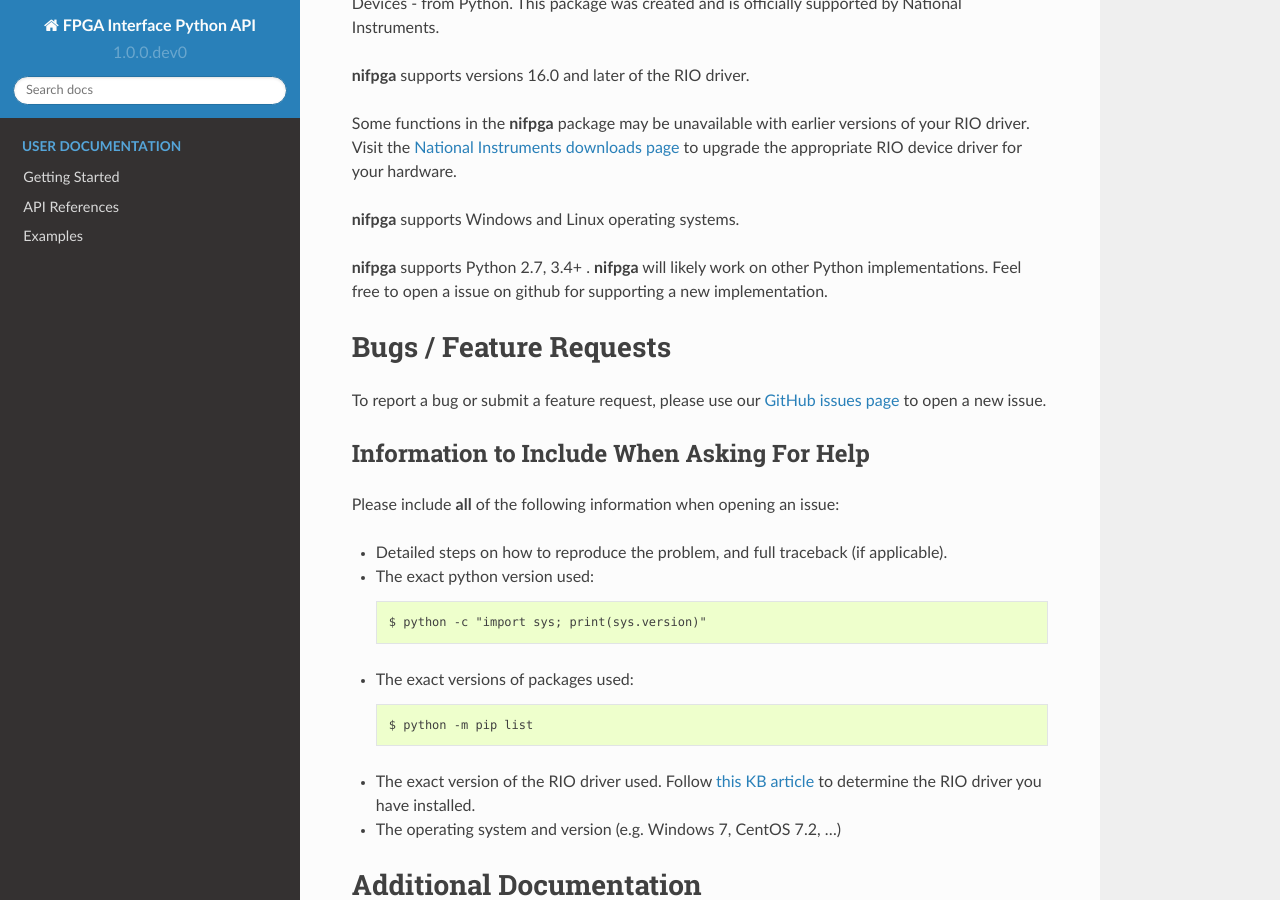
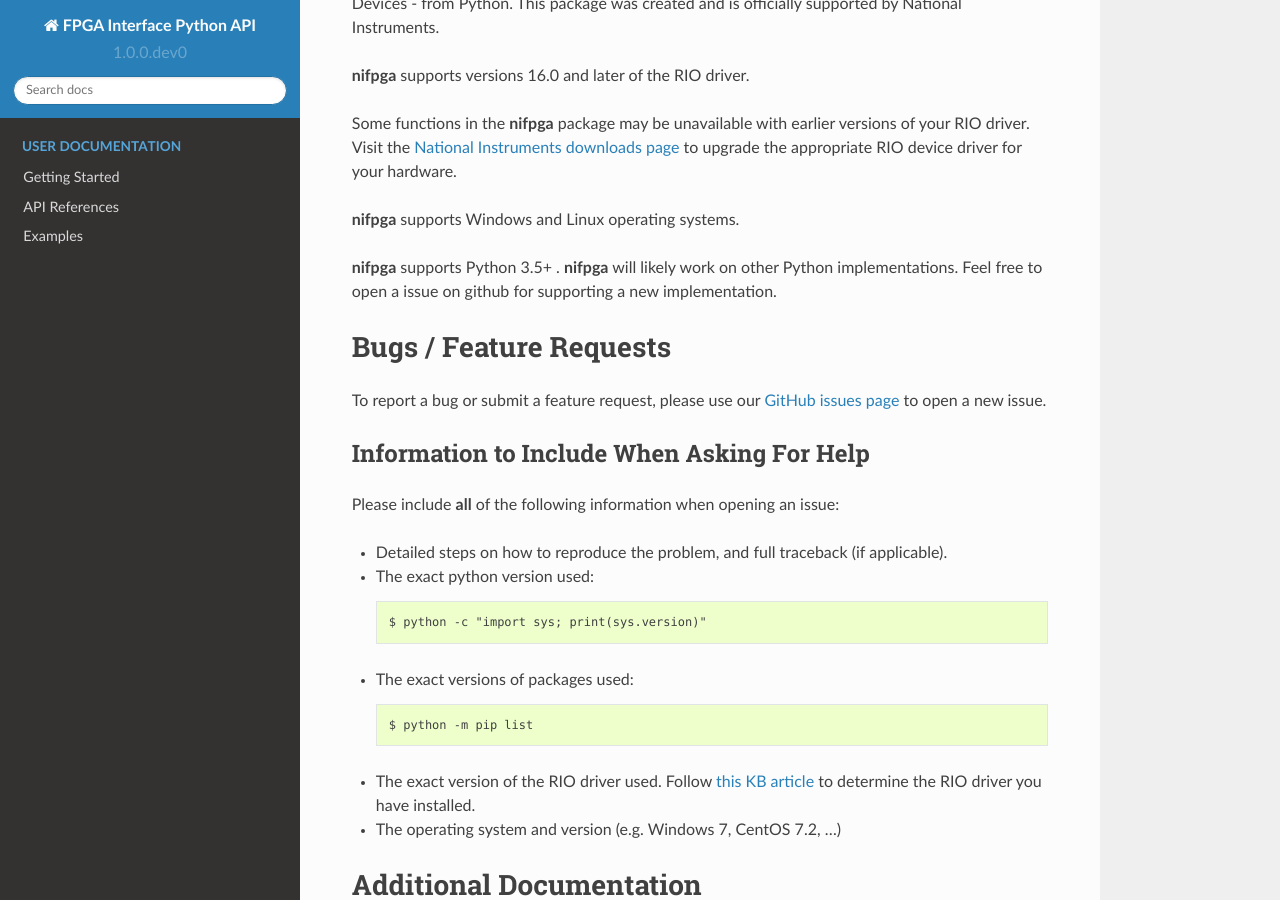
Before and after one commit to ni/nifpga-python, a Sphinx documentation site: the page built from docs/readme.rst, in a window 1280 px wide and 900 px high, scrolled down 317 px. Built offline with Sphinx 7.4.7 and the Read the Docs theme 2.0.0, drawn with Linux system fonts in a browser that asks for light colours.

Commit message:
Dropping python < 3.5, we only test with 3.5+

```diff
--- a/docs/readme.rst
+++ b/docs/readme.rst
@@ -20,7 +20,7 @@ upgrade the appropriate RIO device driver for your hardware.
 
 **nifpga** supports Windows and Linux operating systems.
 
-**nifpga** supports Python  2.7, 3.4+ . **nifpga** will likely work on other Python implementations.  Feel free to open a issue on github for supporting a new implementation.
+**nifpga** supports Python  3.5+ . **nifpga** will likely work on other Python implementations.  Feel free to open a issue on github for supporting a new implementation.
 
 Bugs / Feature Requests
 =======================
--- a/setup.py
+++ b/setup.py
@@ -30,7 +30,8 @@ setup(name="nifpga",
       long_description_content_type="text/markdown",
       version=get_version(),
       packages=find_packages(),
-      install_requires=['enum34;python_version<"3.4"', 'future'],
+      install_requires=['future'],
+      python_requires=">3.5",
       package_data={'nifpga': ['VERSION']},
       author="National Instruments",
       url="https://github.com/ni/nifpga-python",
```
Also changed, not shown: README.md (+1 -1 lines).
